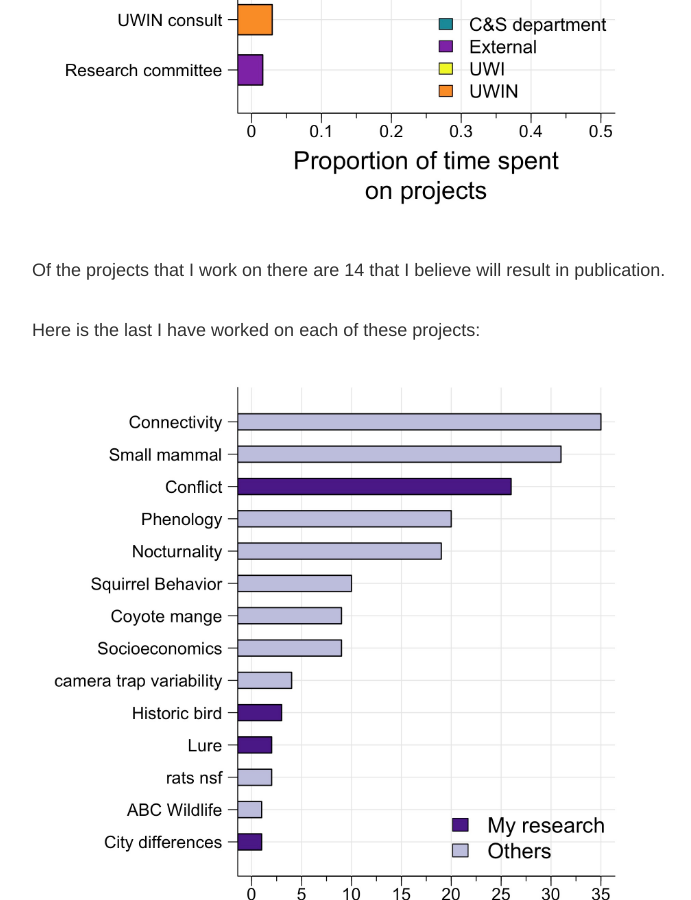
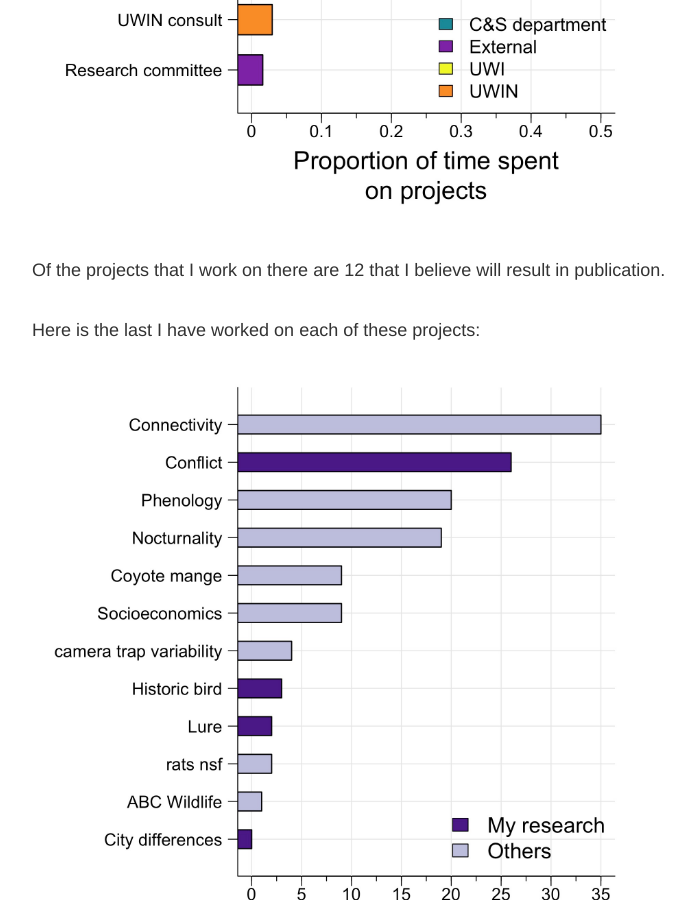
Before and after one commit to mfidino/mfidino.github.io, a Jekyll site: the page built from timereport/_posts/2019-12-9-timereport_2019-12-9.md, in a window 1280 px wide and 900 px high, scrolled down 2200 px. Shown: the whole window, without its empty margins (128-819 px from the left). Built offline with Jekyll 4.4.1, drawn with Linux system fonts in a browser that asks for light colours.

Commit message:
new report for 2019-12-9

```diff
--- a/timereport/_posts/2019-12-9-timereport_2019-12-9.md
+++ b/timereport/_posts/2019-12-9-timereport_2019-12-9.md
@@ -20,7 +20,7 @@
 
 <img src='{{site.baseurl}}/images/2019-12-9_project_plot.jpg' alt='The different projects I worked on' width='600' height='600'>
 
-Of the projects that I work on there are 14 that I believe will result in publication.
+Of the projects that I work on there are 12 that I believe will result in publication.
 
 Here is the last I have worked on each of these projects:
 
```
Also changed, not shown: images/2019-12-9_weeks_since.jpg.
